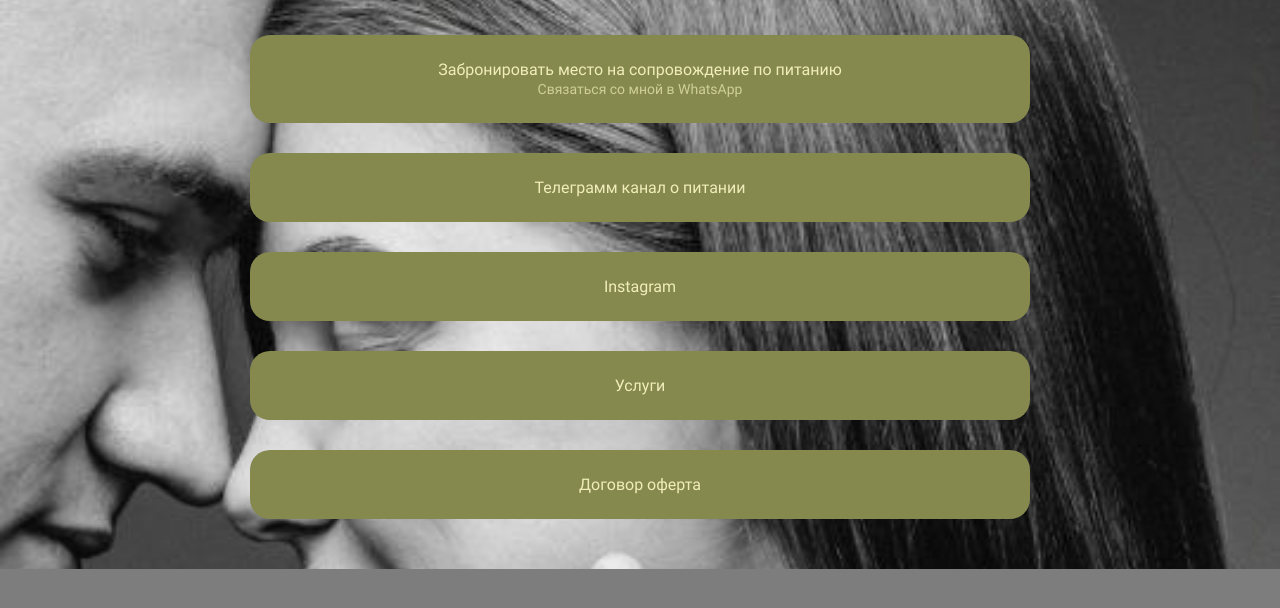
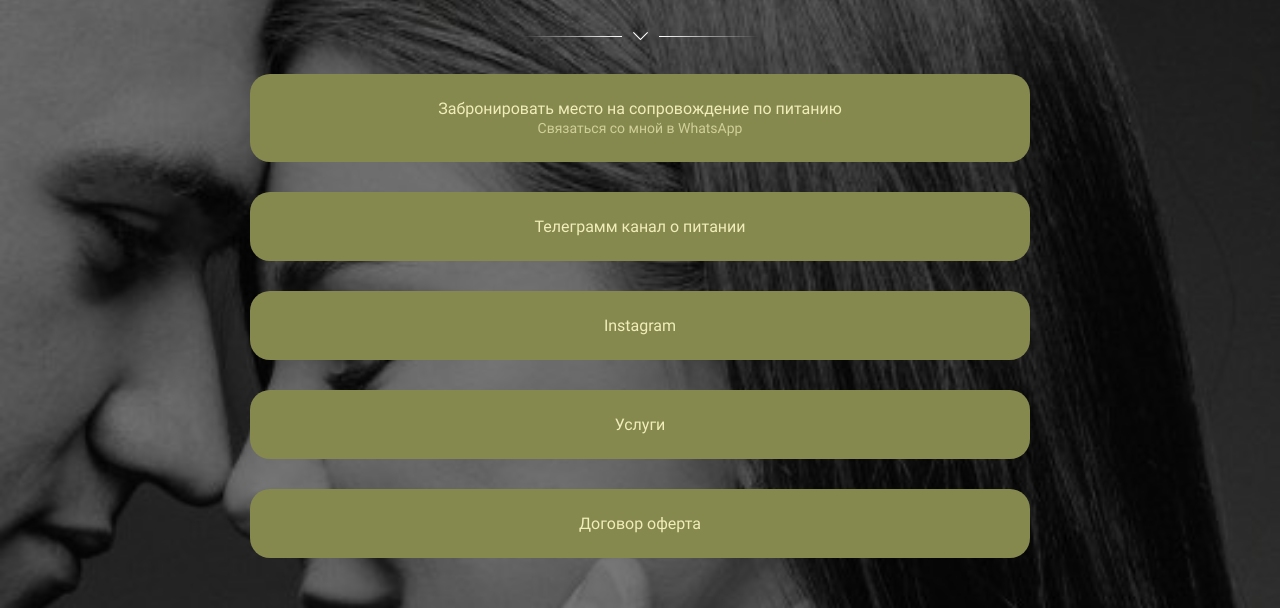
Before and after one commit to Pandenimik/nutrition-landing, a website: page source/index.html in a window 1280 px wide. Shown: the part 276-884 px from the top of the page. Before the commit the page ends 845 px from the top, so only its background shows below. Drawn offline with nearby package versions, Linux system fonts and the light colour scheme; files that its build step writes are made by us from their sources.

Commit message:
Добавляет затемнение на фон и разделитель между разделами.

```diff
--- a/source/index.html
+++ b/source/index.html
@@ -24,6 +24,13 @@
       <p class="about-me__title">Ольга Никонова</p>
       <p class="about-me__text">Нутрициолог, специалист по питанию и коррекции веса, сторонник доказательной медицины</p>
     </section>
+    <div class="divider">
+      <span class="divider__icon">
+        <svg width="17" height="17" fill="white" role="none" data-mode="fill" xmlns="http://www.w3.org/2000/svg" viewBox="0 0 448 512">
+          <path d="M443.5 162.6l-7.1-7.1c-4.7-4.7-12.3-4.7-17 0L224 351 28.5 155.5c-4.7-4.7-12.3-4.7-17 0l-7.1 7.1c-4.7 4.7-4.7 12.3 0 17l211 211.1c4.7 4.7 12.3 4.7 17 0l211-211.1c4.8-4.7 4.8-12.3.1-17z"></path>
+        </svg>
+      </span>
+    </div>
     <section class="contacts">
       <h2 class="visually-hidden">Мои контакты</h2>
       <ul class="links-to-contacts">
--- a/source/styles/blocks/about-me.scss
+++ b/source/styles/blocks/about-me.scss
@@ -6,7 +6,7 @@
   align-items: center;
   gap: 20px;
   padding-top: 20px;
-  padding-bottom: 50px;
+  padding-bottom: 30px;
 }
 
 .about-me__avatar {
@@ -20,7 +20,7 @@
 
   font-family: $font-family-primary;
   font-weight: 200;
-  font-size: 24px;
+  font-size: 32px;
 }
 
 .about-me__text {
--- a/source/styles/blocks/contacts.scss
+++ b/source/styles/blocks/contacts.scss
@@ -1,3 +1,5 @@
 .contacts {
   @include container;
+
+  padding-top: 30px;
 }
--- /dev/null
+++ b/source/styles/blocks/divider.scss
@@ -0,0 +1,35 @@
+.divider {
+  @include container;
+  display: flex;
+  justify-content: center;
+}
+
+.divider__icon {
+  position: relative;
+  height: 17px;
+  opacity: 1;
+
+  &::before {
+    content: "";
+    position: absolute;
+    top: 50%;
+    left: -110px;
+
+    display: block;
+    width: 100px;
+    height: 1px;
+    background: linear-gradient(to left, $text-color 0, rgba(255, 255, 255, 0) 100%);
+  }
+
+  &::after {
+    content: "";
+    position: absolute;
+    top: 50%;
+    right: -110px;
+
+    display: block;
+    width: 100px;
+    height: 1px;
+    background: linear-gradient(to right, $text-color 0, rgba(255, 255, 255, 0) 100%);
+  }
+}
--- a/source/styles/blocks/page.scss
+++ b/source/styles/blocks/page.scss
@@ -12,6 +12,7 @@
   font-weight: 400;
   color: $text-color;
 
-  background: $background-color url("../../images/bg-mobile.jpg") no-repeat top center / cover fixed;
-  // background: $background-color url("../../images/bg-desktop.jpg") no-repeat top center / cover fixed;
+  background:
+    linear-gradient(rgba($background-color, 0.5), rgba($background-color, 0.5)),
+    url("../../images/bg.jpg") no-repeat top center / cover fixed $background-color;
 }
--- a/source/styles/common/variables.scss
+++ b/source/styles/common/variables.scss
@@ -5,7 +5,7 @@ $font-family-secondary: ("Roboto", "Arial", sans-serif);
 /* Colors variables */
 $text-color: #ffffff;
 $button-text-color: #f0edba;
-$background-color:  #7d7d7d;
+$background-color:  #000000;
 $button-bg-color:  #85894e;
 
 /* Sizes */
--- a/source/styles/styles.scss
+++ b/source/styles/styles.scss
@@ -6,7 +6,8 @@
 
 /* BLOCKS */
 @import "./blocks/page.scss";
+@import "./blocks/main.scss";
 @import "./blocks/about-me.scss";
-@import "./blocks/main.scss";
+@import "./blocks/divider.scss";
 @import "./blocks/contacts.scss";
 @import "./blocks/links-to-contacts.scss";
```
Also changed, not shown: source/images/bg-desktop.jpg (deleted), source/images/bg.jpg (renamed from source/images/bg-mobile.jpg).
